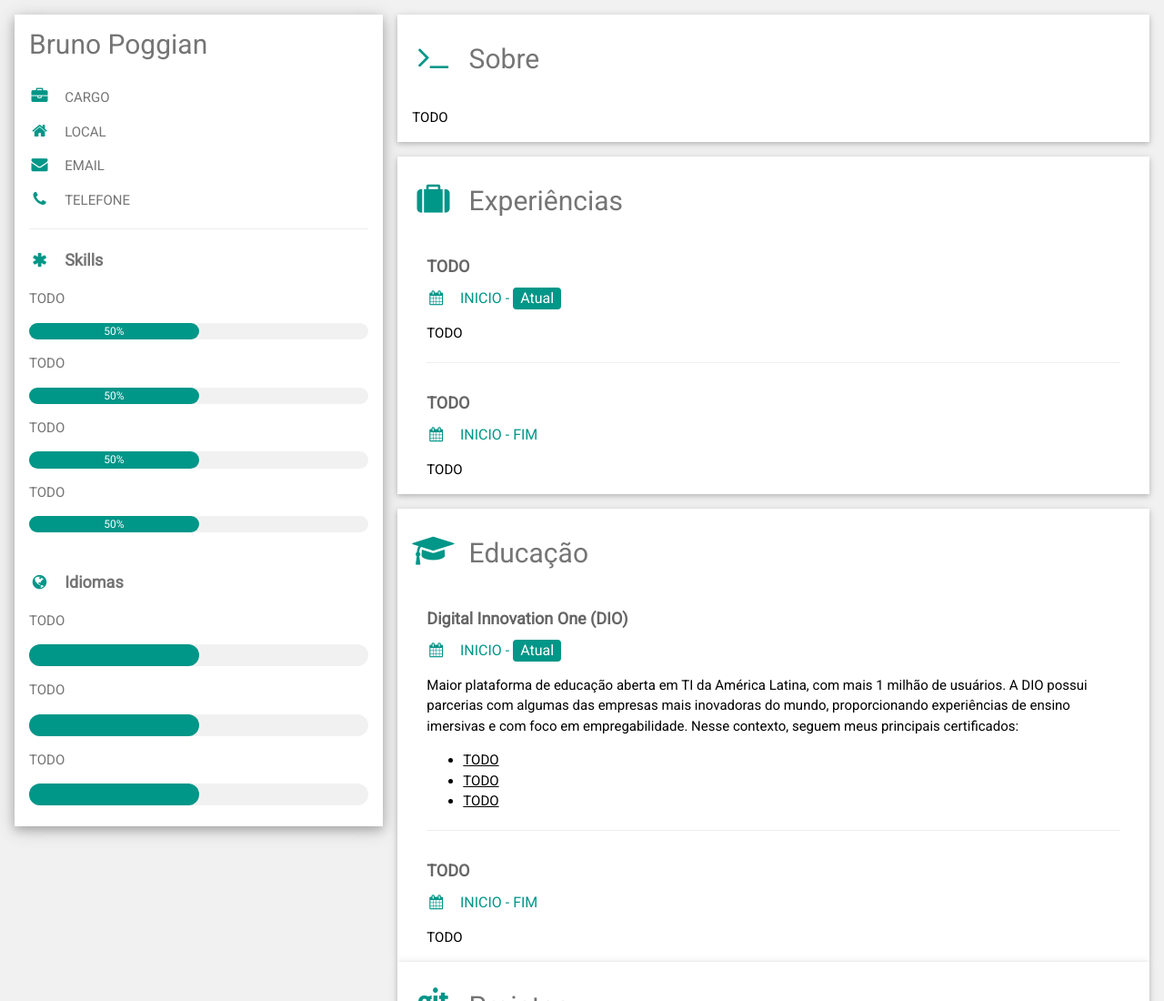
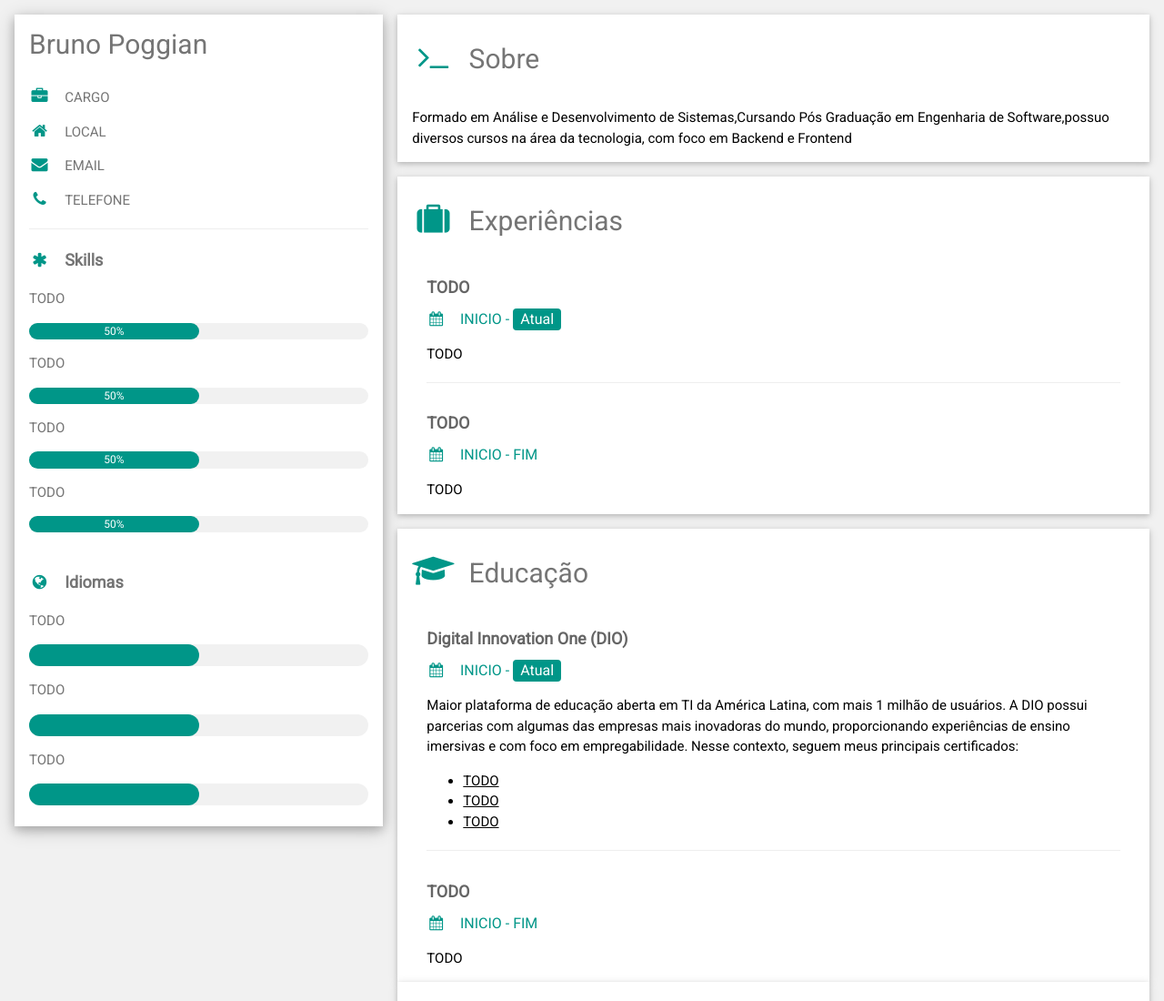
Before and after one commit to BrunoPogianMallta/curriculum-vita-bruno-Poggian, a plain HTML site: page index.html in a window 1280 px wide. Shown: the top 1100 px of the page at 91% size. Drawn offline with nearby package versions, Linux system fonts and the light colour scheme.

Commit message:
adicionado informacoes no sobre

```diff
--- a/index.html
+++ b/index.html
@@ -88,7 +88,7 @@
 
           <div class="w3-container w3-card w3-white w3-margin-bottom">
             <h2 class="w3-text-grey w3-padding-16"><i class="fa fa-terminal fa-fw w3-margin-right w3-xxlarge w3-text-teal"></i>Sobre</h2>
-            <p>TODO</p>
+            <p>Formado em Análise e Desenvolvimento de Sistemas,Cursando Pós Graduação em Engenharia de Software,possuo diversos cursos na área da tecnologia, com foco em Backend e Frontend</p>
           </div>
 
           <div class="w3-container w3-card w3-white w3-margin-bottom">
```
